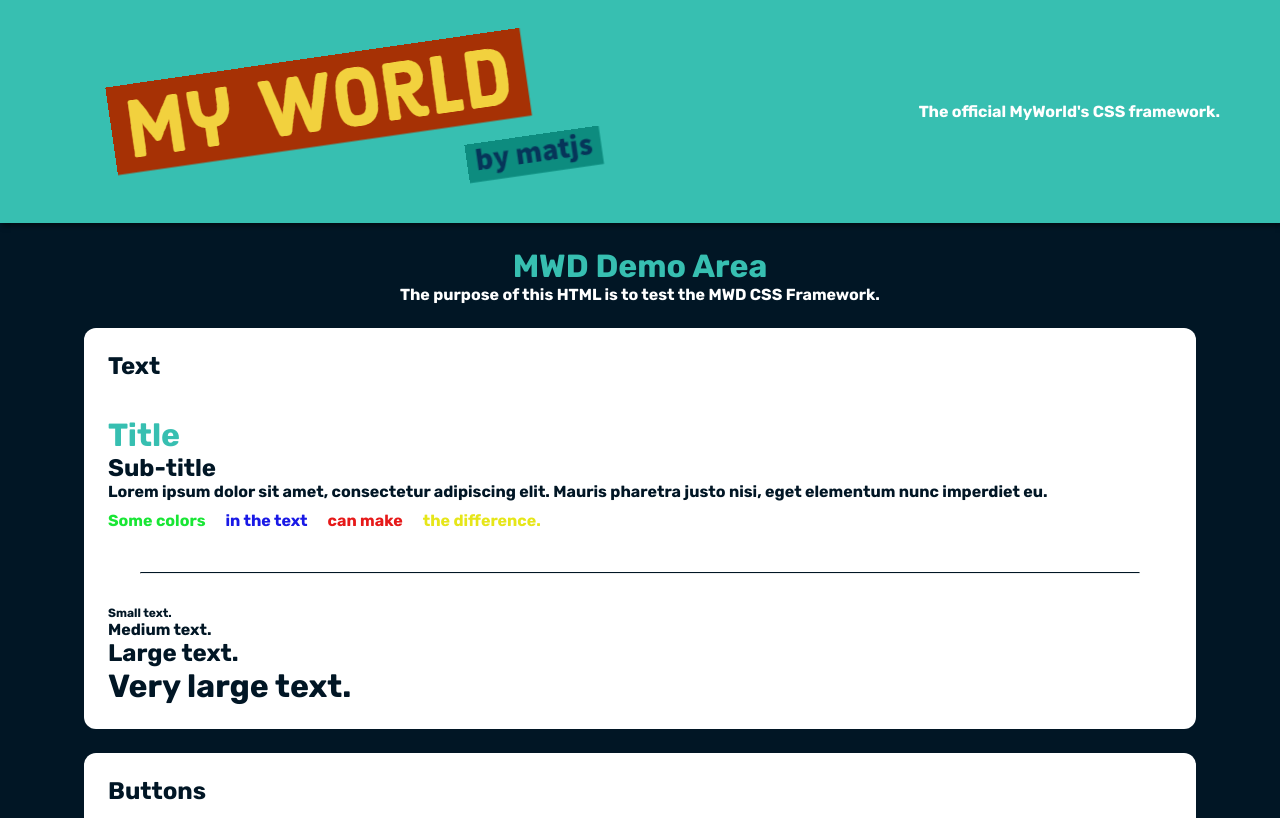
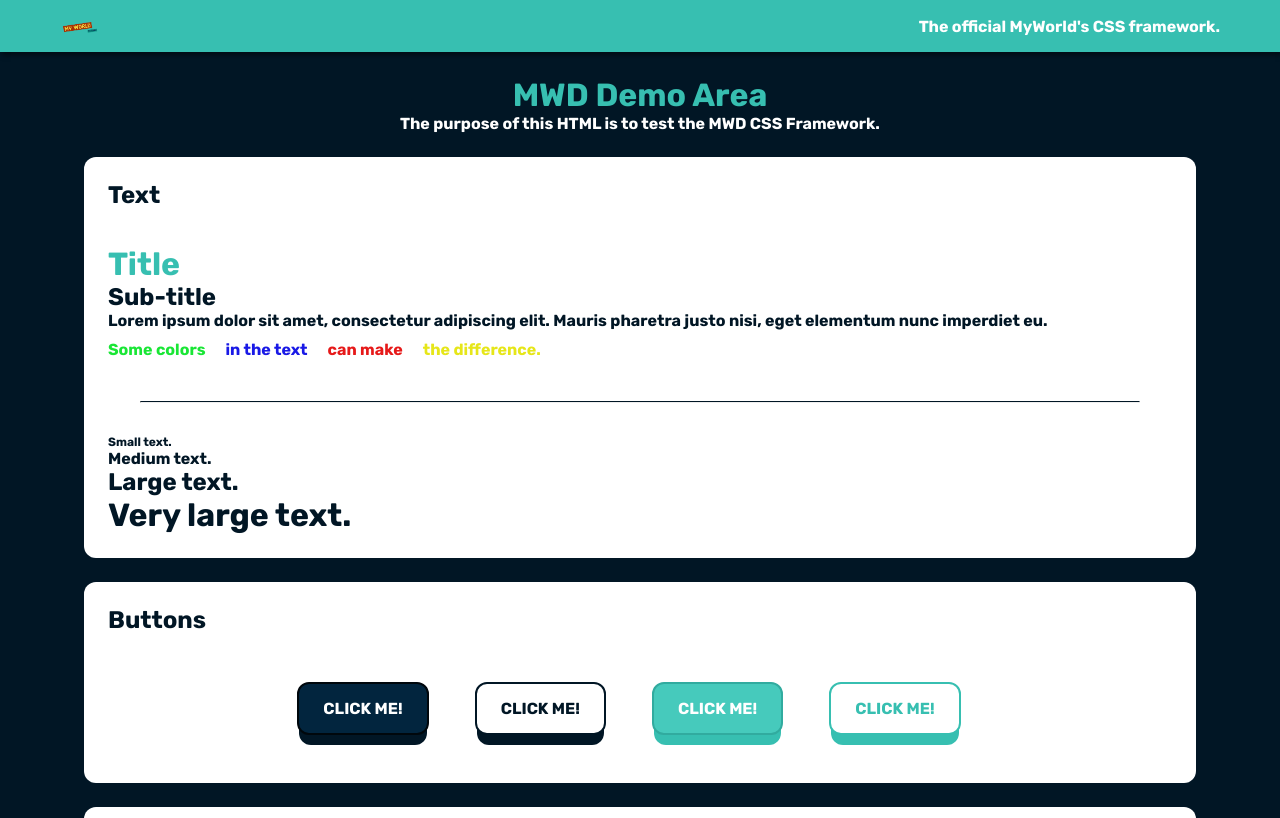
Before and after one commit to matjsz/mwd, a website: page index.html in a window 1280 px wide. Shown: the top 818 px of the page. Drawn offline with Linux system fonts and the light colour scheme.

Commit message:
logo testing

```diff
--- a/index.html
+++ b/index.html
@@ -11,7 +11,7 @@
 <body class="dark-mode">
     <nav class="navbar-secondary mb-2">
         <div class="container">
-            <h2 class="site-title"><img src="./mw-logo.png" /></h2>
+            <h2 class="site-title"><img src="./mw-logo.png" width="40px" /></h2>
             <p>The official MyWorld's CSS framework.</p>
         </div>
     </nav>
```
